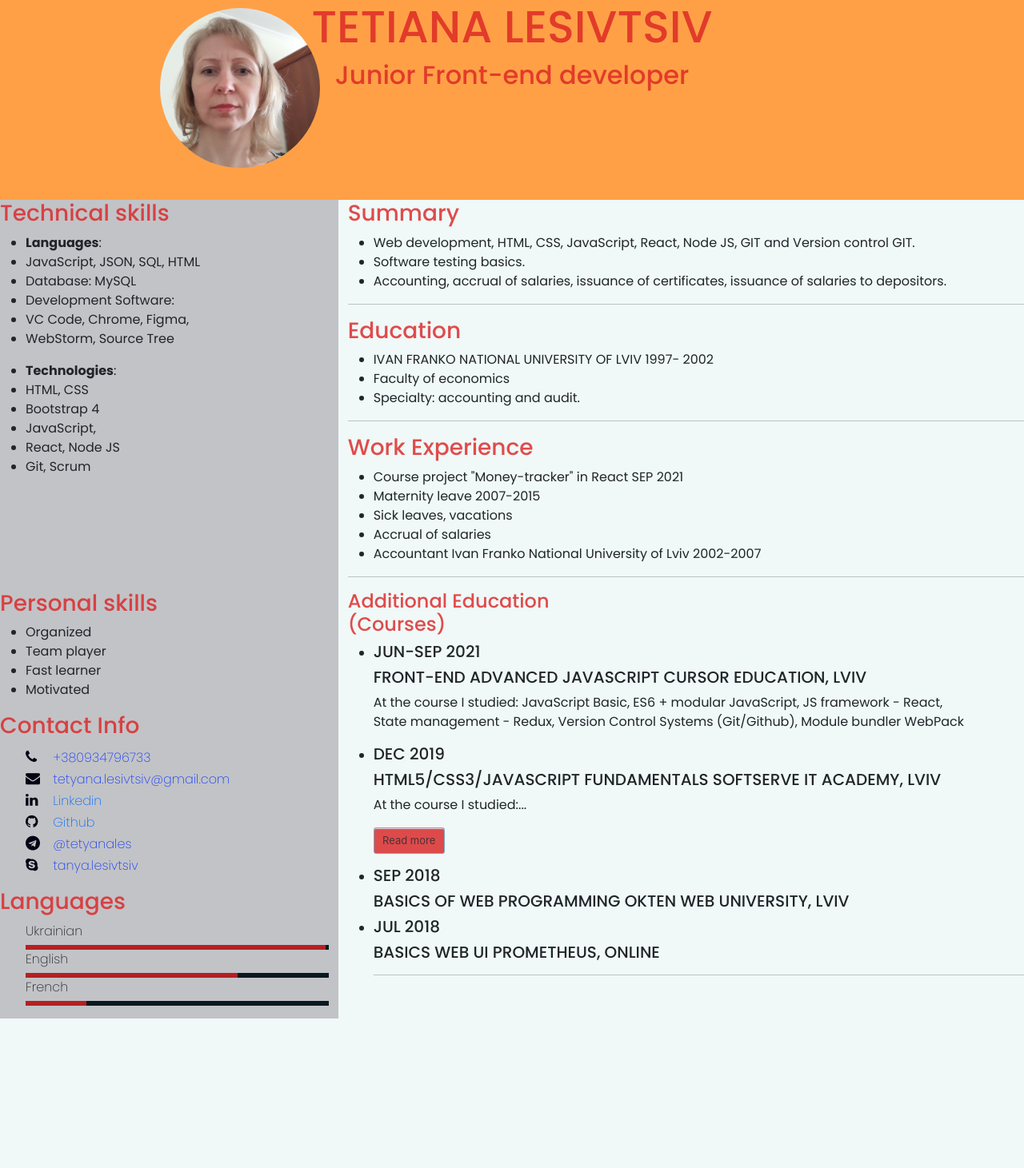
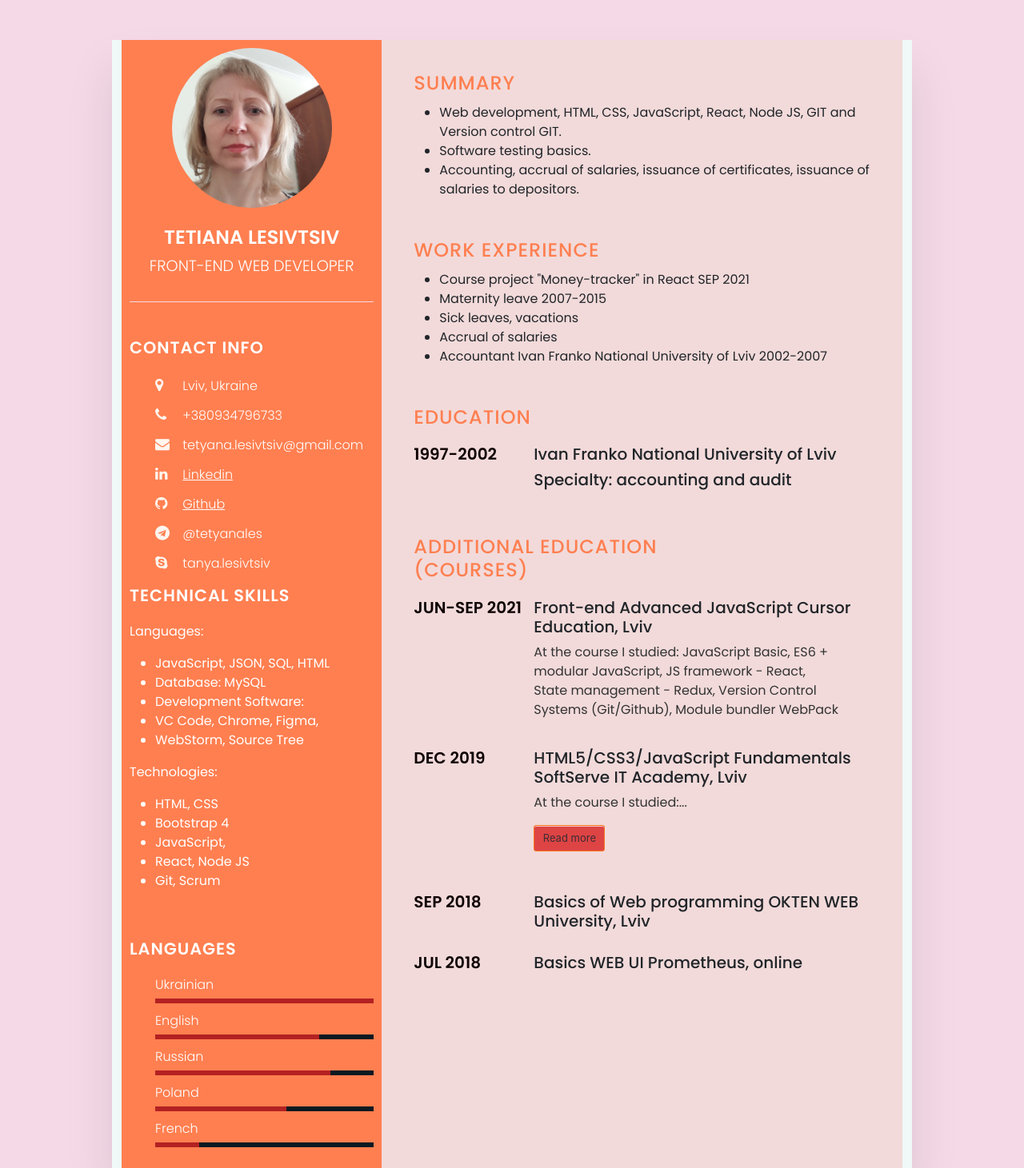
Before and after one commit to TanLes47/cv-junior-front-end.developer, a plain HTML site: page index.html in a window 1280 px wide. Shown: the top 1461 px of the page at 80% size. Before the commit the page ends 1274 px from the top, so only its background shows below. Drawn offline with nearby package versions, Linux system fonts and the light colour scheme.

Commit message:
Modified index.html script.js style.css

```diff
--- a/index.html
+++ b/index.html
@@ -12,76 +12,22 @@
     <link rel="stylesheet" href="style.css">
 </head>
 <body>
-<header>
-    <div class="container-1">
-        <h1>Tetiana Lesivtsiv</h1>
-        <h2>Junior Front-end developer</h2>
-        <img src="img/photo.jpg" alt="Photo">
+    <div class="container">
+        <div class="left_Side">
+            <div class="profileText">
+                <div class="imgBx">
+                    <img src="img/photo.jpg">
                 </div>
-</header>
-<section>
-    <div class="container-2">
-        <div class="row">
-            <div class="col-md-4">
-                <h3 class="title">Technical skills</h3>
-                <ul>
-                    <li><b>Languages</b>:</li>
-                    <li>JavaScript, JSON, SQL, HTML</li>
-                    <li>Database: MySQL</li>
-                    <li>Development Software:</li>
-                    <li>VC Code, Chrome, Figma,</li>
-                    <li>WebStorm, Source Tree</li>
-                </ul>
-                <ul>
-                    <li><b>Technologies</b>:</li>
-                    <li>HTML, CSS</li>
-                    <li>Bootstrap 4</li>
-                    <li>JavaScript,</li>
-                    <li>React, Node JS</li>
-                    <li>Git, Scrum</li>
-                </ul>
+                <h2>Tetiana Lesivtsiv<br><span>Front-end Web Developer</span></h2>
             </div>
-
-            <div class="col-md-8">
-                <h3 class="title">Summary</h3>
-                <ul>
-                    <li>Web development, HTML, CSS, JavaScript, React, Node JS, GIT and Version control GIT.</li>
-                    <li>Software testing basics.</li>
-                    <li>Accounting, accrual of salaries, issuance of certificates, issuance of salaries to depositors.</li>
-                </ul>
-                <hr>
-                <h3 class="title">Education</h3>
-                <ul>
-                    <li>IVAN FRANKO NATIONAL UNIVERSITY OF LVIV  1997- 2002</li>
-                    <li>Faculty of economics</li>
-                    <li>Specialty: accounting and audit.</li>
-                </ul>
-                <hr>
-                <h3 class="title">Work Experience</h3>
-                <ul>
-                    <li>Course project "Money-tracker" in React  SEP 2021</li>
-                    <li>Maternity leave  2007-2015</li>
-                    <li>Sick leaves, vacations</li>
-                    <li>Accrual of salaries</li>
-                    <li>Accountant Ivan Franko National University of Lviv  2002-2007</li>
-                </ul>
-                <hr>
-            </div>
-        </div>
-
-        <div class="row">
-            <div class="col-md-4">
-                <h3 class="title">Personal skills</h3>
-                <ul>
-                    <li>Organized</li>
-                    <li>Team player</li>
-                    <li>Fast learner</li>
-                    <li>Motivated</li>
-                </ul>
 
             <div class="contactInfo">
                 <h3 class="title">Contact Info</h3>
                 <ul>
+                    <li>
+                        <span class="icon"><i class="fa fa-map-marker" aria-hidden="true"></i></span>
+                        <span class="text-2">Lviv, Ukraine</span>
+                    </li>
                     <li>
                         <span class="icon"><i class="fa fa-phone" aria-hidden="true"></i></span>
                         <span class="text-2">+380934796733</span>
@@ -92,7 +38,7 @@
                     </li>
                     <li>
                         <span class="icon"><i class="fa fa-linkedin" aria-hidden="true"></i></span>
-                        <span class="text-1"><a href="https://www.linkedin.com/in/tetiana-lesivtsiv" target="blank">Linkedin</a></span>
+                        <span class="text-1"><a href="https://www.linkedin.com/feed/" target="blank">Linkedin</a></span>
                     </li>
                     <li>
                         <span class="icon"><i class="fa fa-github" aria-hidden="true"></i></span>
@@ -109,21 +55,60 @@
                 </ul>
             </div>
 
+            <div class="technical_skills">
+                <h3 class="title">Technical skills</h3>
+                <div class="language_info">
+                    <p> Languages:</p>
+                        <ul>
+                            <li>JavaScript, JSON, SQL, HTML</li>
+                            <li>Database: MySQL</li>
+                            <li>Development Software:</li>
+                            <li>VC Code, Chrome, Figma,</li>
+                            <li>WebStorm, Source Tree</li>
+                        </ul>
+                </div>
+                <div class="technologies_info">
+                    <p>Technologies:</p>
+
+                <ul>
+                    <li>HTML, CSS</li>
+                    <li>Bootstrap 4</li>
+                    <li>JavaScript,</li>
+                    <li>React, Node JS</li>
+                    <li>Git, Scrum</li>
+                </ul>
+                </div>
+            </div>
+
+
             <div class="contactInfo language">
                 <h3 class="title">Languages</h3>
                 <ul>
                     <li>
                         <span>Ukrainian</span>
                         <span class="parcent">
-                        <div style="width: 99%;"></div>
+                        <div style="width: 100%;"></div>
                         </span>
                     </li>
                     <li>
                         <span>English</span>
                         <span class="parcent">
-                        <div style="width: 70%;"></div>
+                        <div style="width: 75%;"></div>
                         </span>
                     </li>
+                    <li>
+                        <span>Russian</span>
+                        <span class="parcent">
+                        <div style="width: 80%;"></div>
+                        </span>
+                    </li>
+                    <li>
+                        <span>Poland</span>
+                        <span class="parcent">
+                        <div style="width: 60%;"></div>
+                        </span>
+                    </li>
+
                     <li>
                         <span>French</span>
                         <span class="parcent">
@@ -134,43 +119,84 @@
             </div>
         </div>
 
-        <div class="col-md-8">
-            <h4 class="title">Additional Education<br>(Courses)</h4>
+        <div class="right_Side">
+            <div class="about">
+                <h2 class="title2">Summary</h2>
                 <ul>
-                    <li>
-                        <h5>JUN-SEP 2021</h5>
-                        <h5>FRONT-END ADVANCED JAVASCRIPT CURSOR EDUCATION, LVIV </h5>
+                    <li>Web development, HTML, CSS, JavaScript, React, Node JS, GIT and Version control GIT.</li>
+                    <li>Software testing basics.</li>
+                    <li>Accounting, accrual of salaries, issuance of certificates, issuance of salaries to depositors.</li>
+                </ul>
+            </div>
+
+            <div class="about">
+                <h2 class="title2">Work experience</h2>
+                    <ul>
+                        <li>Course project "Money-tracker" in React  SEP 2021</li>
+                        <li>Maternity leave  2007-2015</li>
+                        <li>Sick leaves, vacations</li>
+                        <li>Accrual of salaries</li>
+                        <li>Accountant Ivan Franko National University of Lviv  2002-2007</li>
+                    </ul>
+            </div>
+
+            <div class="about">
+                <h2 class="title2">Education</h3>
+                    <div class="box">
+                        <div class="year_course">
+                            <h5>1997-2002</h5>
+                        </div>
+                        <div class="text">
+                            <h5>Ivan Franko National University of Lviv</h5>
+                            <h5>Specialty: accounting and audit</h5>
+                        </div>
+                    </div>
+            </div>
+
+            <div class="about">
+                <h2 class="title2">Additional Education<br>(Courses)</h2>
+                    <div class="box">
+                        <div class="year_course">
+                            <h5>Jun-Sep 2021</h5>
+                        </div>
+                        <div class="text">
+                            <h5>Front-end Advanced JavaScript Cursor Education, Lviv </h5>
                             <p>At the course I studied:
                             JavaScript Basic, ES6 + modular JavaScript, JS framework - React,<br> State management - Redux,
                             Version Control Systems (Git/Github), Module bundler WebPack</p>
-                    </li>
-                    <li>
-                        <h5>DEC 2019</h5>
-                        <h5>HTML5/CSS3/JAVASCRIPT FUNDAMENTALS SOFTSERVE IT ACADEMY, LVIV</h5>
+                        </div>
+                    </div>
+                    <div class="box">
+                        <div class="year_course">
+                            <h5>Dec 2019</h5>
+                        </div>
+                        <div class="text">
+                            <h5>HTML5/CSS3/JavaScript Fundamentals SoftServe IT Academy, Lviv</h5>
                             <p>At the course I studied:<span id="dots">...</span><span id="more">
                             HTML, CSS, Bootstrap 4, JavaScript Basic.At the end of the course we had a project.
                             They made a project for mokap and then made it. That project is still under development.
-                         I am adding a link to the site:
-                         <a href="https://tanles47.github.io/salon-wedding.dress_queen/#dresses" target="blank">Salon wedding</a>
                         </span></p><button onclick="myFunction()" id="myBtn">Read more</button>
-                    </li>
-                    <li>
-                        <h5>SEP 2018</h5>
-                        <h5>BASICS OF WEB PROGRAMMING OKTEN WEB UNIVERSITY, LVIV</h5>
-                    </li>
-                    <li>
-                        <h5>JUL 2018</h5>
-                        <h5>BASICS WEB UI PROMETHEUS, ONLINE</h5>
-                        <hr>
-                    </li>
-                </ul>
+                            </p>
+                        </div>
+                    </div>
+                    <div class="box">
+                        <div class="year_course">
+                            <h5>Sep 2018</h5>
+                        </div>
+                        <div class="text">
+                            <h5>Basics of Web programming OKTEN WEB University, Lviv</h5>
+                        </div>
+                    </div>
+                    <div class="box">
+                        <div class="year_course">
+                            <h5>Jul 2018</h5>
+                        </div>
+                        <div class="text">
+                            <h5>Basics WEB UI Prometheus, online</h5>
                         </div>
                     </div>
                 </div>
-</section>
-<footer>
 
-</footer>
 <script src="https://cdn.jsdelivr.net/npm/bootstrap@5.0.2/dist/js/bootstrap.bundle.min.js" integrity="sha384-MrcW6ZMFYlzcLA8Nl+NtUVF0sA7MsXsP1UyJoMp4YLEuNSfAP+JcXn/tWtIaxVXM"
 crossorigin="anonymous"></script>
 <script src="script.js"></script>
--- a/style.css
+++ b/style.css
@@ -1,6 +1,6 @@
 @import url('https://fonts.googleapis.com/css?family=Poppins:200,300,400,500,600,700,800,900&display=swap');
-*
-{
+
+* {
     margin: 0;
     padding: 0;
     box-sizing: border-box;
@@ -8,61 +8,133 @@
 }
 
 body {
-    background: rgb(240, 248, 248);
+    background: rgb(245, 217, 231);
+    display: flex;
+    justify-content: center;
+    align-items: center;
+    min-height: 100vh;
 }
 
-.container-1 {
-    background: rgb(255, 160, 71);
-    height: 250px;
+.container {
     position: relative;
+    width: 100%;
+    max-width: 1000px;
+    min-height: 1000px;
+    background:rgb(240, 248, 248);
+    margin: 50px;
+    display: grid;
+    grid-template-columns: 1fr 2fr;
+    box-shadow: 0 35px 55px rgba(0,0,0,0.1);
 
 }
 
-img {
-   position: absolute;
-   display: inline-block;
+.container .left_Side {
+    position: relative;
+    background: coral;
+    padding: 10px;
+}
+
+.profileText {
+    position: relative;
+    display: flex;
+    flex-direction: column;
+    align-items: center;
+    padding-bottom: 20px;
+    border-bottom: 1px solid rgb(245, 217, 231);
+
+}
+
+.profileText .imgBx {
+    position: relative;
     width: 200px;
     height: 200px;
     border-radius: 50%;
-    object-fit: cover;
-    top: 10px;
-    left: 200px;
+    overflow: hidden;
 }
 
-h1 {
-    color: rgba(219, 35, 35, 0.815);
-    font-size: 3.5em;
+.profileText .imgBx img {
+    position: absolute;
+    top: 0;
+    left: 0;
+    width: 100%;
+    height: 100%;
+    object-fit: cover;
+}
+
+.profileText h2 {
+    color: #fff;
+    font-size: 1.5em;
+    margin-top: 20px;
     text-transform: uppercase;
     text-align: center;
+    font-weight: 600;
+    line-height: 1.4em;
 }
 
-h2 {
-    color: rgba(219, 35, 35, 0.815);
-    text-align: center;
-    font-size: 2.em;
+.profileText h2 span {
+    font-size: 0.8em;
+    font-weight: 300;
+}
+
+.contactInfo {
+    padding-top: 40px;
 }
 
 .title {
-    color: rgba(219, 35, 35, 0.815);
+    color: #fff;
+    text-transform: uppercase;
+    font-weight: 600;
+    font-size: 1.3em;
+    letter-spacing: 1px;
+    margin-bottom: 20px;
+    margin-top: 5px;
 }
 
-.col-md-4 {
-    background: rgb(194, 195, 199);
+.contactInfo a {
+    color: #fff;
+    text-decoration: underline;
 }
 
-.contactInfo ul li{
+.contactInfo ul {
+    position: relative;
+}
+
+.contactInfo ul li {
+    position: relative;
     list-style: none;
+    margin: 10px 0;
+    cursor: pointer;
 }
 
 .contactInfo ul li .icon {
     display: inline-block;
     width: 30px;
     font-size: 18px;
-    color: #060213;
+    color: seashell;
 }
 
 .contactInfo ul li span {
-    font-weight: 250;
+    color: #fff;
+    font-weight: 300;
+}
+
+.contactInfo.education li {
+    margin-bottom: 15px;
+}
+
+.contactInfo.education h5 {
+    color: rgb(221, 210, 201);
+    font-weight: 300;
+}
+
+.contactInfo.education h4:ntn-child(2) {
+    color: #fff;
+    font-weight: 300;
+}
+
+.contactInfo.education h4 {
+    color: #fff;
+    font-weight: 300;
 }
 
 .contactInfo.language .parcent {
@@ -82,26 +154,84 @@ h2 {
     background: rgba(219, 35, 35, 0.815);
 }
 
-a {
-    text-decoration: none;
+.language_info li {
+    color: #fff;
 }
 
-li span.text-2 {
-    color: rgb(26, 65, 243);
+.technologies_info li {
+    color: #fff;
+}
+
+.technical_skills p {
+    color: #fff;
+}
+
+.container .right_Side {
+    position: relative;
+    background: rgba(255, 0, 0, 0.123);
+    padding: 40px;
+}
+
+.about {
+    margin-bottom: 50px;
+}
+
+.about:last-child {
+    margin-bottom: 0;
+}
+
+.title2 {
+    color: coral;
+    text-transform: uppercase;
+    letter-spacing: 1px;
+    margin-bottom: 10px;
+    font-size: 1.5rem;
+}
+
+p {
+    color: #333;
+}
+
+.about .box {
+    display: flex;
+    flex-direction: row;
+    margin: 20px 0;
+}
+
+.about .box .year_course {
+    min-width: 150px;
+}
+
+.about .box .year_course h5 {
+    text-transform: uppercase;
+    color:rgb(14, 1, 1);
+    font-weight: 600;
+}
+
+.about .box .text h4 {
+   text-transform: uppercase;
+   color: tomato;
+   font-size: 16px;
 }
 
 @media (max-width: 1000px) {
-    .container-1
+    .container
     {
         margin: 10px;
+        grid-template-columns: repeat(1,1fr);
     }
+
 }
 
-@media (max-width: 480px) {
-    img {
-        float: none;
-        display: table;
+@media (max-width: 600px) {
+    .about .box
+    {
+        flex-direction: column;
     }
+    .about .box .year_course {
+        margin-bottom: 5px;
+    }
+
 }
 
 #more {
@@ -111,9 +241,9 @@ li span.text-2 {
 #myBtn {
  background-color: rgba(219, 35, 35, 0.815);
   border-radius: 3px;
-  border: 1px solid #7aa7c7;
+  border: 1px solid #f8761f;
   box-shadow: rgba(255, 255, 255, .7) 0 1px 0 0 inset;
-  color: rgba(49, 43, 51, 0.815);
+  color: rgba(49, 43, 51, 0.938);
   font-family: -apple-system,system-ui,"Segoe UI","Liberation Sans",sans-serif;
   font-size: 13px;
   line-height: 1.15385;
@@ -125,16 +255,16 @@ li span.text-2 {
 
 #myBtn:hover,
 #myBtn:focus {
-  background-color: #b3d3ea;
+  background-color: #eab3c1;
   color: #2c5777;
 }
 
 #myBtn:focus {
-  box-shadow: 0 0 0 4px rgba(0, 149, 255, .15);
+  box-shadow: 0 0 0 4px rgba(255, 0, 76, 0.15);
 }
 
 #myBtn:active {
-  background-color: #a0c7e4;
+  background-color: #e4a0a0;
   box-shadow: none;
   color: #2c5777;
 }
```
Also changed, not shown: script.js (line endings or trailing spaces). Lines whose indentation alone changed are shown as unchanged.
